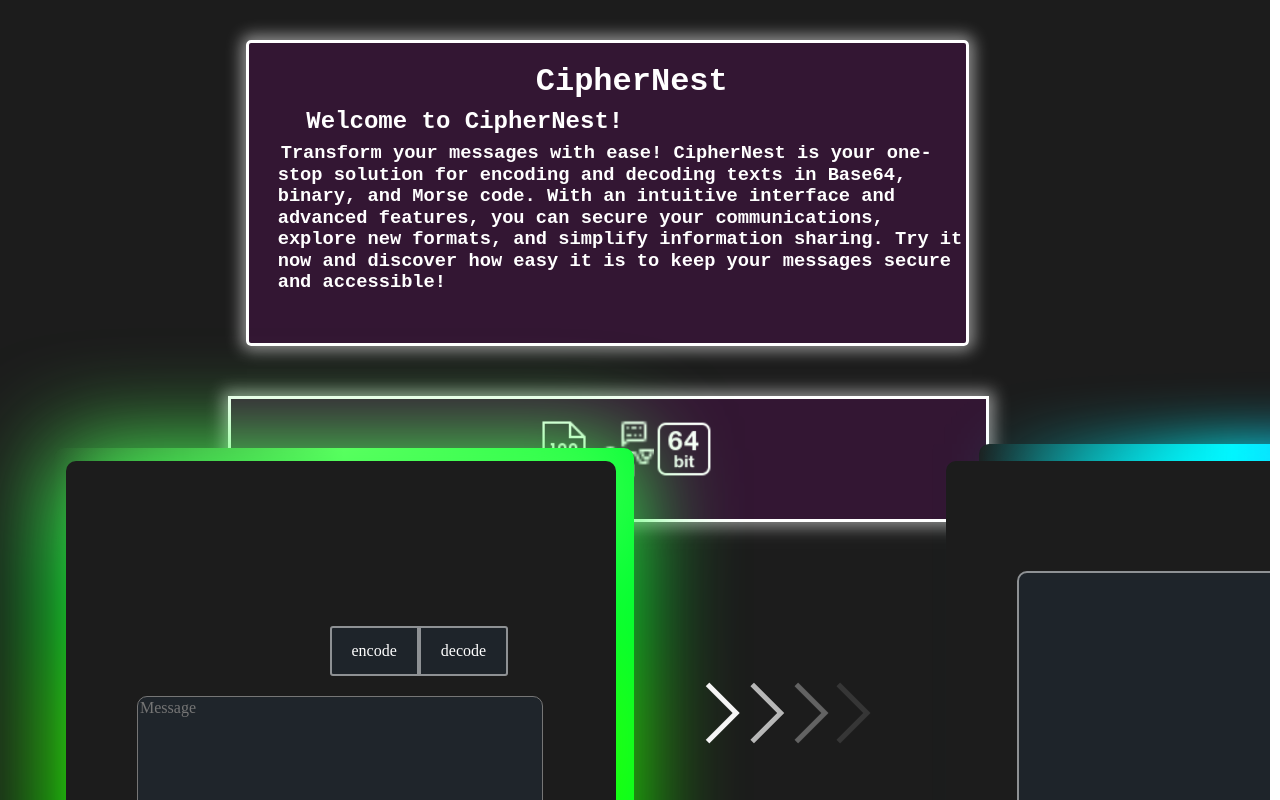
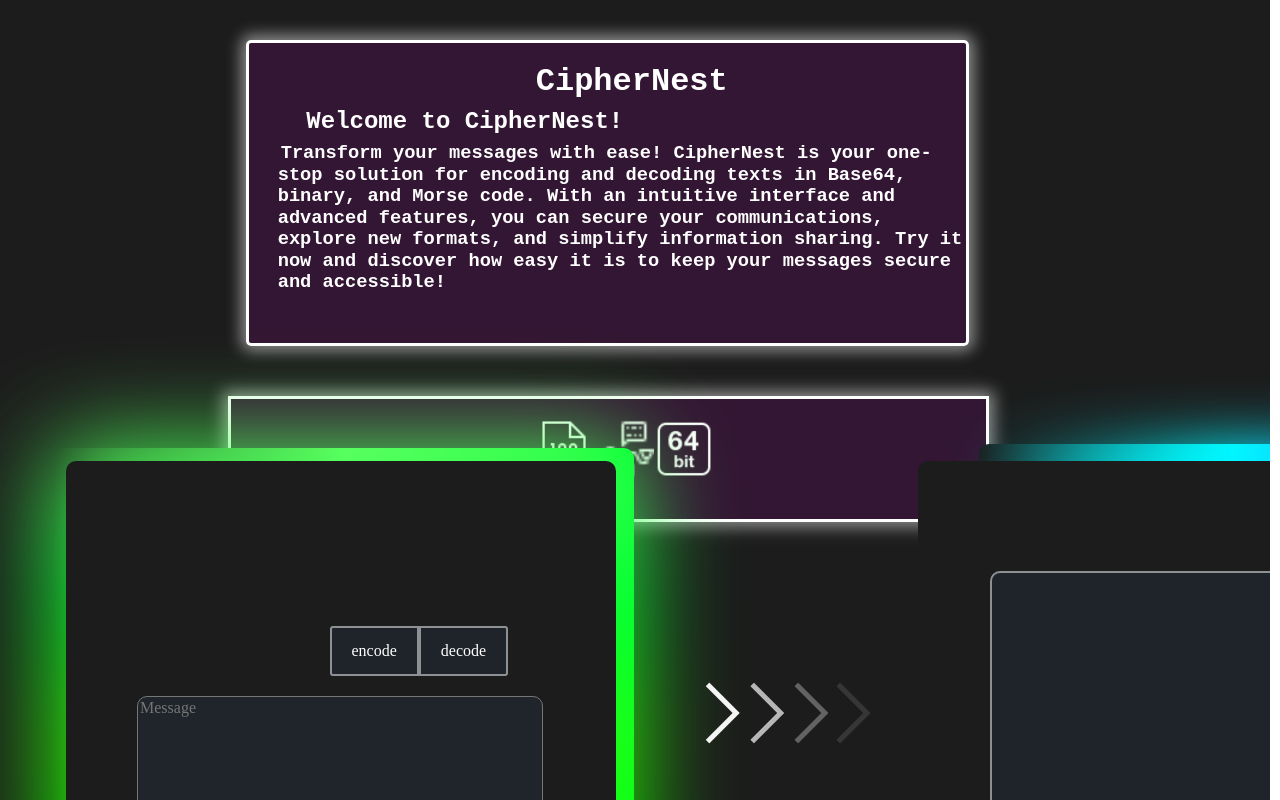
Before and after one commit to samanthavf/ciphernest, an Angular app: page /encoder in a window 1280 px wide. Built offline with nearby package versions, Linux system fonts and the light colour scheme.

Commit message:
last commit

```diff
--- a/src/app/encoding/encoding.component.css
+++ b/src/app/encoding/encoding.component.css
@@ -160,7 +160,7 @@ overflow-x: hidden;
     width: 553px;
     height: 68.9vh;
     bottom: 1.5%;
-    left: 160%;
+    left: 155%;
     border-radius: 10px;
     background-color: #1c1c1c;
 }
@@ -319,7 +319,7 @@ overflow-x: hidden;
 
 .break{
     position: absolute;
-    width: 250%;
+    width: 290%;
     height: 100px;
     color: white;
     border: 3px solid white;
```
